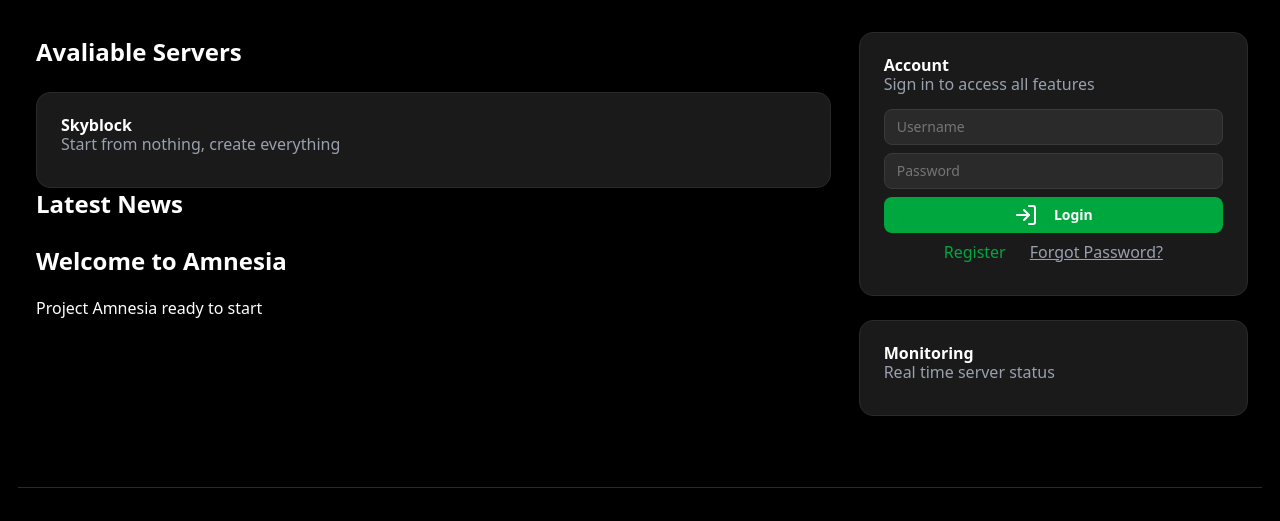
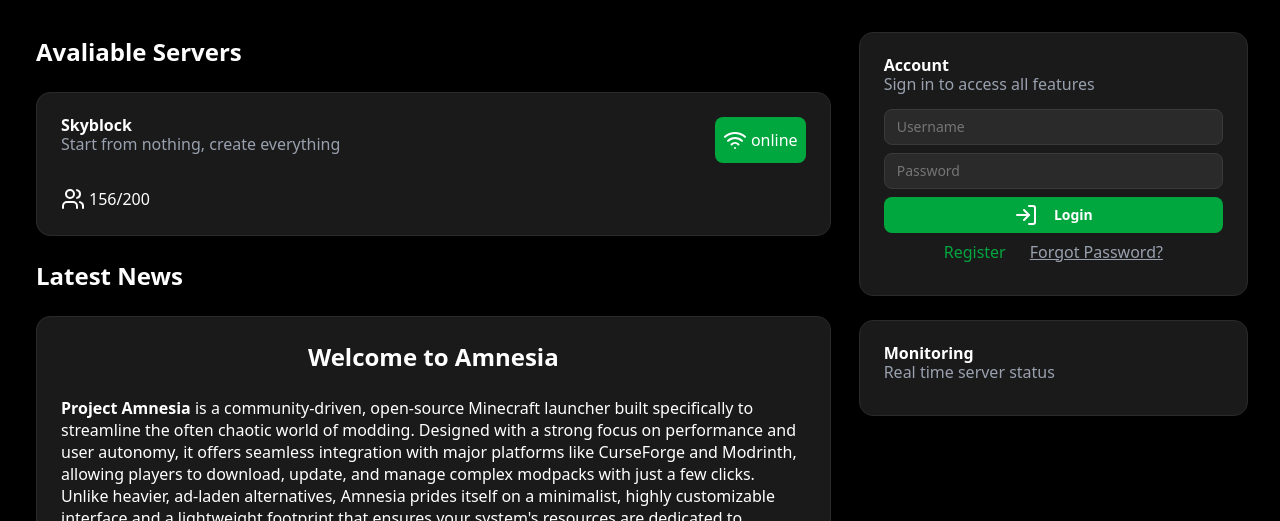
Before and after one commit to Me1anholia/amnesia-web, a plain HTML site: page index.html in a window 1280 px wide. Shown: the part 128-649 px from the top of the page. Drawn offline with Linux system fonts and the light colour scheme.

Commit message:
19.04 complete(all requirements)

```diff
--- a/index.html
+++ b/index.html
@@ -58,27 +58,49 @@
     <section>
       <h2>Avaliable Servers</h2>
       <div id="server_list">
-        <div class="card">
+        <div class="server-list-item card">
+            <div class="item-header">
               <div class="placeholder">
                 <h4>Skyblock</h4>
                 <p>Start from nothing, create everything</p>
               </div>
-          <div class="card-content"></div>
+              <span class="status-badge">
+                <svg xmlns="http://www.w3.org/2000/svg" width="24" height="24" viewBox="0 0 24 24" fill="none" stroke="currentColor" stroke-width="2" stroke-linecap="round" stroke-linejoin="round" class="lucide lucide-wifi w-3 h-3 mr-1">
+                  <path d="M12 20h.01"></path>
+                  <path d="M2 8.82a15 15 0 0 1 20 0"></path>
+                  <path d="M5 12.859a10 10 0 0 1 14 0"></path>
+                  <path d="M8.5 16.429a5 5 0 0 1 7 0"></path>
+                </svg>
+               online
+              </span>
+            </div>
+            <div class="card-content">
+              <div class="server-visitor">
+                <svg xmlns="http://www.w3.org/2000/svg" width="24" height="24" viewBox="0 0 24 24" fill="none" stroke="currentColor" stroke-width="2" stroke-linecap="round" stroke-linejoin="round" class="lucide lucide-users w-4 h-4">
+                  <path d="M16 21v-2a4 4 0 0 0-4-4H6a4 4 0 0 0-4 4v2"></path>
+                  <circle cx="9" cy="7" r="4"></circle>
+                  <path d="M22 21v-2a4 4 0 0 0-3-3.87"></path>
+                  <path d="M16 3.13a4 4 0 0 1 0 7.75"></path>
+                </svg>
+                <span>156/200</span>
+              </div>
             </div>
           </div>
 
+      </div>
     </section>
     <section>
       <h2>Latest News</h2>
-
-          <h1>Welcome to Amnesia</h1>
-          <article>Project Amnesia ready to start</article>
-
+      <div class="news-item card">
+          <h2>Welcome to Amnesia</h2>
+          <article><b>Project Amnesia</b> is a community-driven, open-source Minecraft launcher built specifically to streamline the often chaotic world of modding.
+            Designed with a strong focus on performance and user autonomy, it offers seamless integration with major platforms like CurseForge and Modrinth, allowing players to download, update, and manage complex modpacks with just a few clicks.
+            Unlike heavier, ad-laden alternatives, Amnesia prides itself on a minimalist, highly customizable interface and a lightweight footprint that ensures your system's resources are dedicated to running the game smoothly.
+            Because its code is entirely transparent, the launcher benefits from continuous community contributions, ensuring a secure, privacy-respecting, and robust foundation for both hardcore modders and casual players who want to take full control over their Minecraft experience.
+          </article>
+      </div>
     </section>
   </div>
-
-  </div>
-  <!--RIGHT SIDE-->
   <!--RIGHT SIDE-->
   <div id="right_side">
     <!--AUTH-->
--- a/style.css
+++ b/style.css
@@ -133,11 +133,59 @@
 #left_side{
     grid-column: span 2;
     padding: 4px;
+    display: flex;
+    flex-direction: column;
+    gap: 24px;
     section{
         box-sizing: border-box;
         width: 100%;
     }
 
+}
+.server-list-item{
+    display: flex;
+    flex-direction: column;
+    gap: 24px !important;
+}
+.server-list-item:hover{
+    border-color: color-mix(in oklab, oklch(72.3% .219 149.579) 50%, transparent);
+}
+.card-content{}
+.status-badge{
+    font-weight: 500;
+    padding-block: 2px;
+    padding-inline: 8px;
+    background-color: #00a63e;
+    border-radius: 8px;
+    gap: 4px;
+    justify-content: center;
+    align-items: center;
+    box-sizing: border-box;
+    width: fit-content;
+    display: inline-flex;
+}
+.item-header{
+    display: inline-flex;
+    justify-content: space-between;
+}
+.server-visitor{
+    box-sizing: border-box;
+    border: 0 solid;
+    margin: 0;
+    padding: 0;
+    display: flex;
+    align-items: center;
+    gap: 4px;
+}
+.news-item{
+    display: flex;
+    flex-direction: column;
+    article{
+        font-size: 16px;
+    }
+}
+.news-item:hover{
+    border-color: color-mix(in oklab, oklch(62.3% .214 259.815) 50%, transparent);
 }
 main:after{
     content: "";
```
Lines whose indentation alone changed are shown as unchanged.
